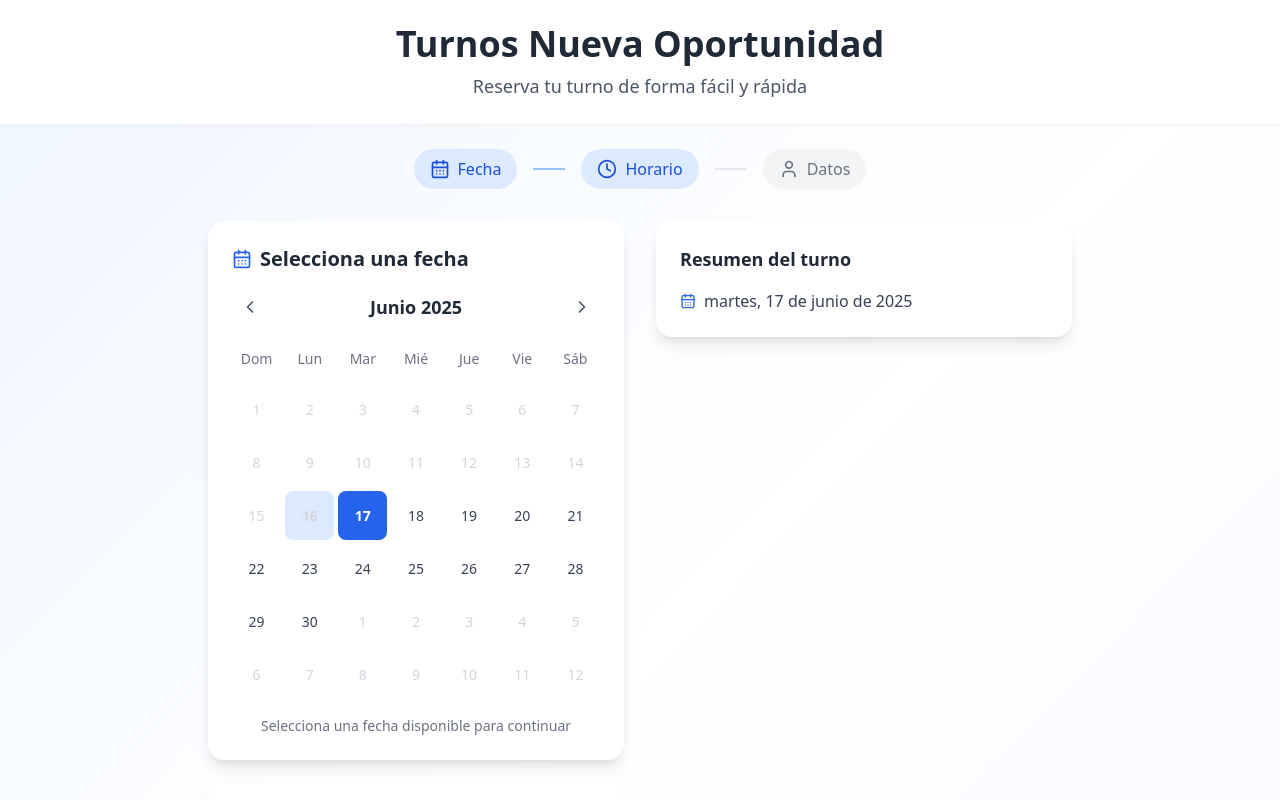
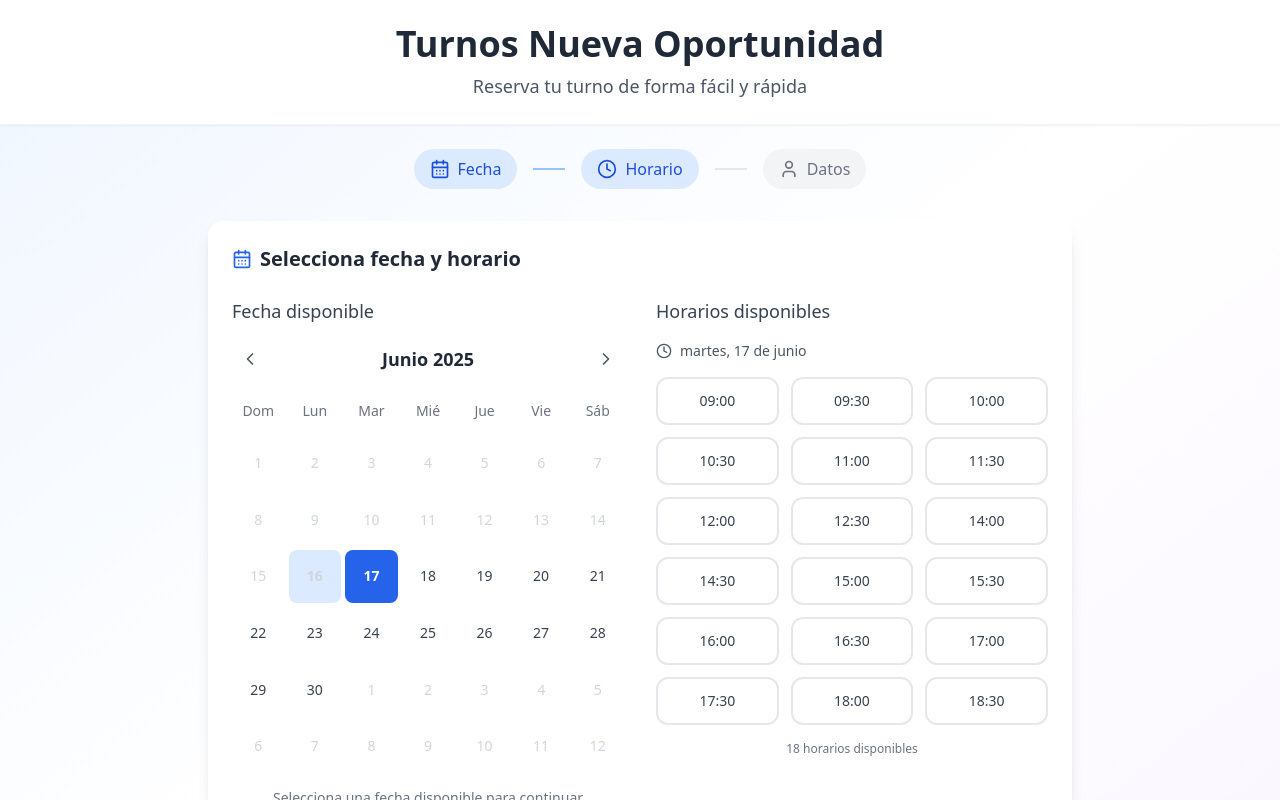
Before and after one commit to KinoGuerra/nueva-oportunidad-turnos-web, a React (Vite) app: page / in a window 1280 px wide. Both pictures are taken after a click on the button "17". Shown: the top 800 px of the page. Built offline with nearby package versions, Linux system fonts and the light colour scheme.

Commit message:
Refactor: Move summary, align time slots
Move the appointment summary section below the date and time selection. Align the time slots to the right of the calendar.

```diff
--- a/src/pages/Index.tsx
+++ b/src/pages/Index.tsx
@@ -90,25 +90,25 @@ const Index = () => {
         </div>
 
         {/* Main Content */}
+        <div className="space-y-6">
+          {/* Calendar and Time Selection Section */}
+          <div className="bg-white rounded-2xl shadow-lg p-6">
+            <h2 className="text-xl font-semibold text-gray-800 mb-6 flex items-center">
+              <CalendarDays className="w-5 h-5 mr-2 text-blue-600" />
+              Selecciona fecha y horario
+            </h2>
+
             <div className="grid grid-cols-1 lg:grid-cols-2 gap-8">
-          {/* Left Column - Calendar and Time Selection */}
-          <div className="space-y-6">
-            {/* Calendar Section */}
-            <div className="bg-white rounded-2xl shadow-lg p-6">
-              <h2 className="text-xl font-semibold text-gray-800 mb-4 flex items-center">
-                <CalendarDays className="w-5 h-5 mr-2 text-blue-600" />
-                Selecciona una fecha
-              </h2>
+              {/* Calendar */}
+              <div>
+                <h3 className="text-lg font-medium text-gray-700 mb-4">Fecha disponible</h3>
                 <Calendar onDateSelect={handleDateSelect} selectedDate={selectedDate} />
               </div>
 
-            {/* Time Slots Section */}
+              {/* Time Slots */}
               {selectedDate && (
-              <div className="bg-white rounded-2xl shadow-lg p-6">
-                <h2 className="text-xl font-semibold text-gray-800 mb-4 flex items-center">
-                  <Clock className="w-5 h-5 mr-2 text-blue-600" />
-                  Horarios disponibles
-                </h2>
+                <div>
+                  <h3 className="text-lg font-medium text-gray-700 mb-4">Horarios disponibles</h3>
                   <TimeSlots
                     selectedDate={selectedDate}
                     onTimeSelect={handleTimeSelect}
@@ -117,10 +117,9 @@ const Index = () => {
                 </div>
               )}
             </div>
+          </div>
 
-          {/* Right Column - Form and Summary */}
-          <div className="space-y-6">
-            {/* Summary */}
+          {/* Summary Section */}
           {(selectedDate || selectedTime) && (
             <div className="bg-white rounded-2xl shadow-lg p-6">
               <h3 className="text-lg font-semibold text-gray-800 mb-4">Resumen del turno</h3>
@@ -146,7 +145,7 @@ const Index = () => {
             </div>
           )}
 
-            {/* Form */}
+          {/* Form Section */}
           {selectedDate && selectedTime && (
             <div className="bg-white rounded-2xl shadow-lg p-6">
               <h2 className="text-xl font-semibold text-gray-800 mb-4 flex items-center">
@@ -156,7 +155,6 @@ const Index = () => {
               <AppointmentForm onSubmit={handleFormSubmit} />
             </div>
           )}
-          </div>
         </div>
       </div>
 
```
Lines whose indentation alone changed are shown as unchanged.
